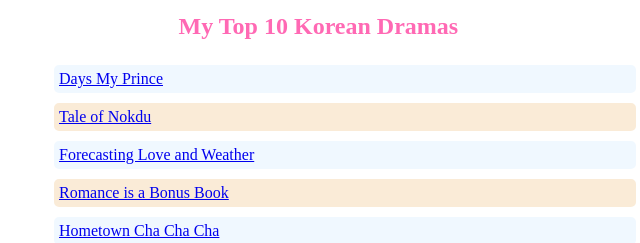
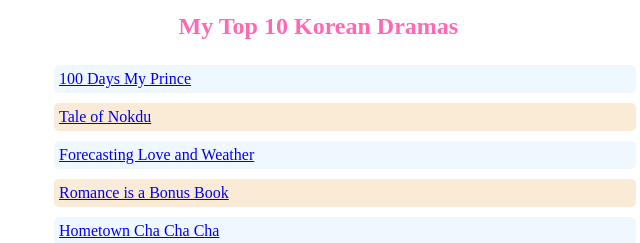
Before and after one commit to Ca-Bie/listofkdramas.github.io, a plain HTML site: page index.html in a window 1280 px wide. Shown: the part 142-385 px from the top of the page, 19-659 px from the left. Drawn offline with Linux system fonts and the light colour scheme.

Commit message:
edited text of drama1

```diff
--- a/index.html
+++ b/index.html
@@ -15,7 +15,7 @@
         <div class="dramalist">
             <article>
                 <ul>
-                    <li class="drama1"><a href="https://en.wikipedia.org/wiki/100_Days_My_Prince">Days My Prince</a></li>
+                    <li class="drama1"><a href="https://en.wikipedia.org/wiki/100_Days_My_Prince">100 Days My Prince</a></li>
                     <li class="drama2"><a href="https://en.wikipedia.org/wiki/The_Tale_of_Nokdu">Tale of Nokdu</a></li>
                     <li class="drama3"><a href="https://en.wikipedia.org/wiki/Forecasting_Love_and_Weather">Forecasting Love and Weather</a></li>
                     <li class="drama4"><a href="https://en.wikipedia.org/wiki/Romance_Is_a_Bonus_Book">Romance is a Bonus Book</a></li>
```
